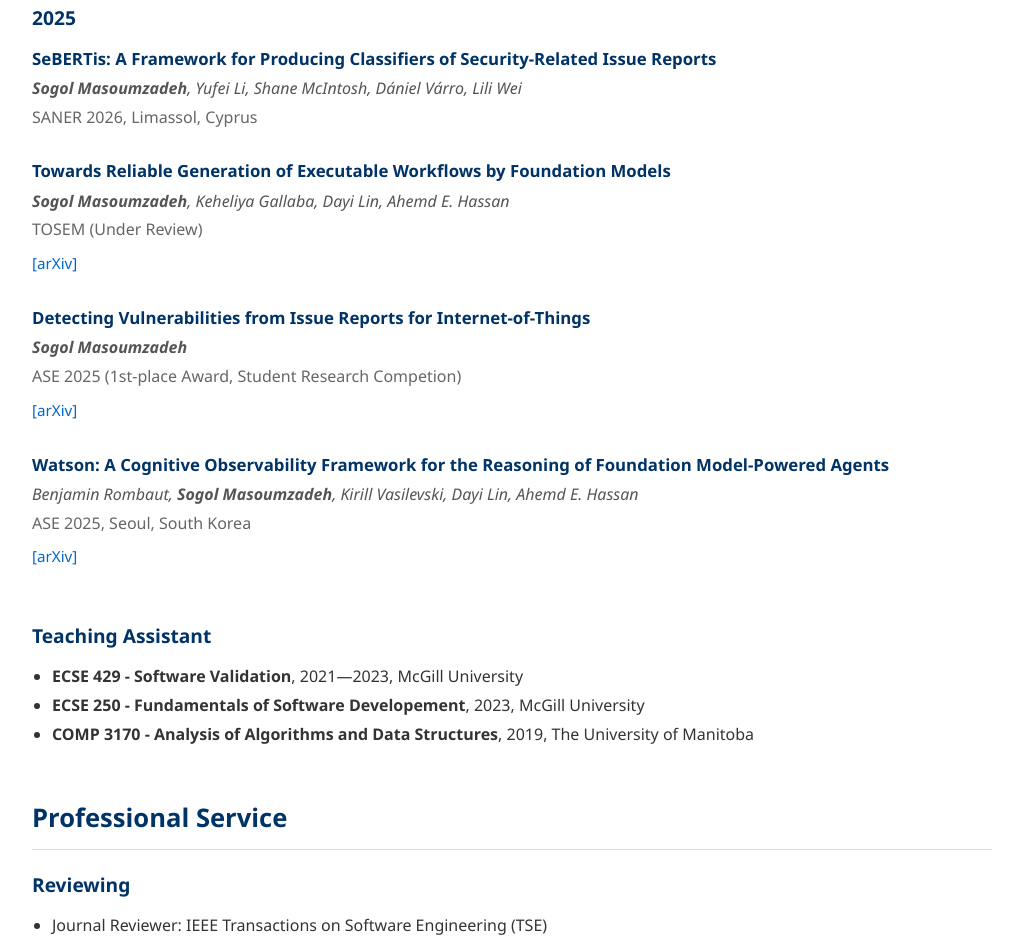
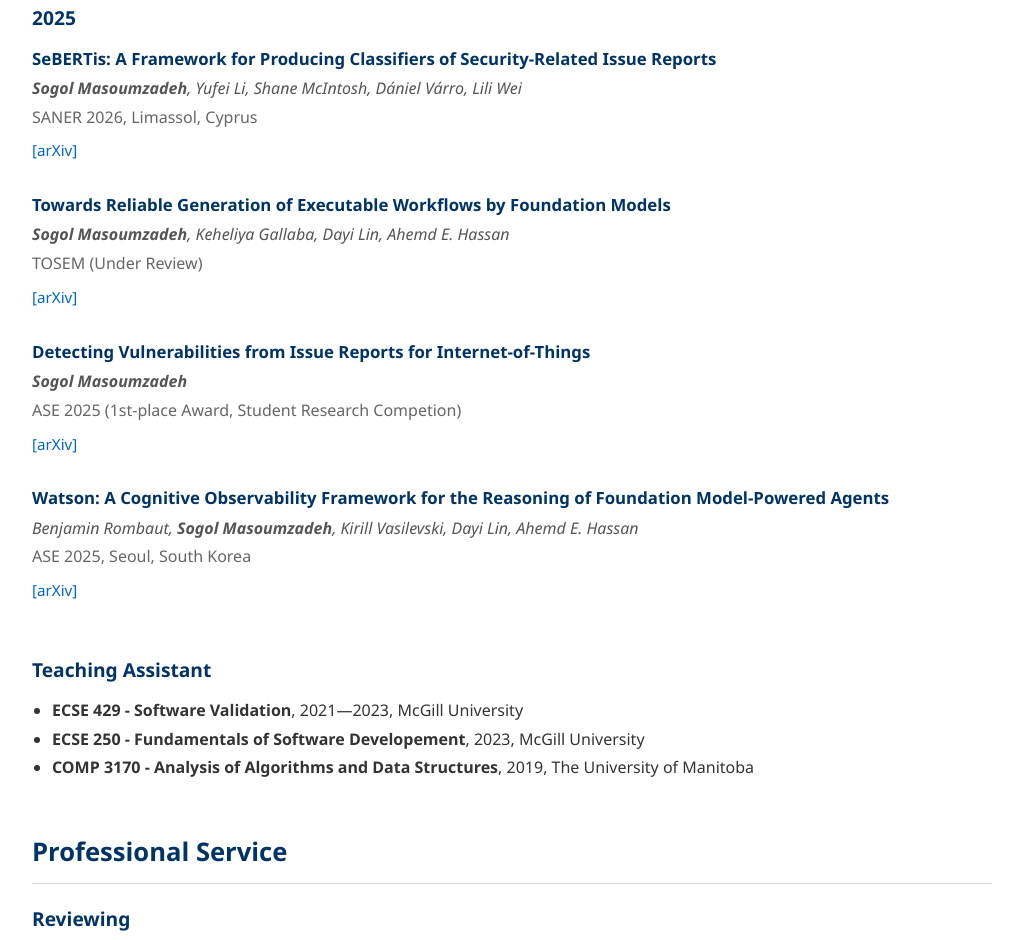
Before and after one commit to SogolMasoumzadeh/SogolMasoumzadeh.github.io, a plain HTML site: page index.html in a window 1280 px wide. Shown: the part 1556-2496 px from the top of the page, without its empty margins (128-1151 px from the left). Drawn offline with Linux system fonts and the light colour scheme.

Commit message:
feat: adding the SeBERTis paper  arxiv link

```diff
--- a/index.html
+++ b/index.html
@@ -293,6 +293,7 @@
                 <div class="paper-authors"><strong>Sogol Masoumzadeh</strong>, Yufei Li, Shane McIntosh, Dániel Várro, Lili Wei</div>
                 <div class="paper-venue">SANER 2026, Limassol, Cyprus</div>
                 <div class="paper-links">
+                    <a href="https://arxiv.org/abs/2512.15003" target="_blank">[arXiv]</a>
                     <!-- <a href="paper-url.pdf" target="_blank">[PDF]</a>
                     <a href="https://arxiv.org/abs/xxxx.xxxxx" target="_blank">[arXiv]</a>
                     <a href="https://github.com/yourusername/project" target="_blank">[Code]</a>
```
